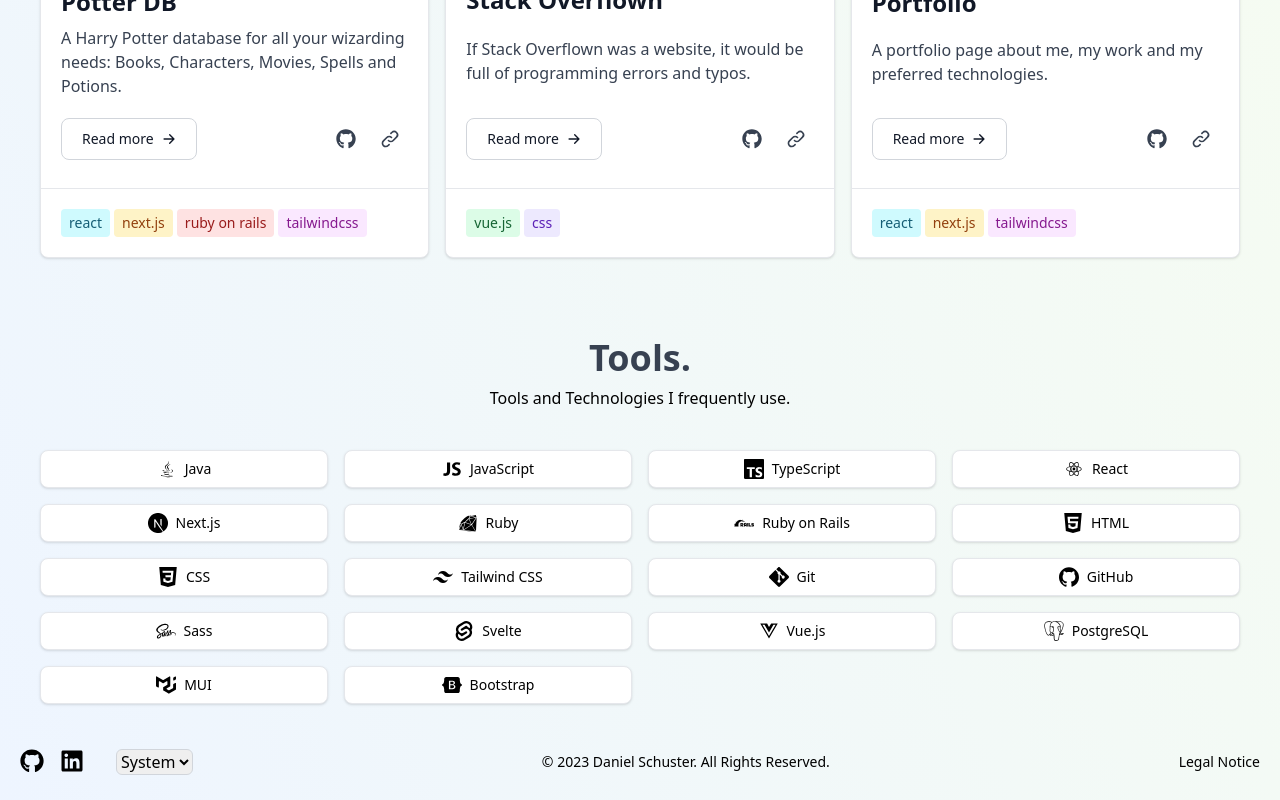
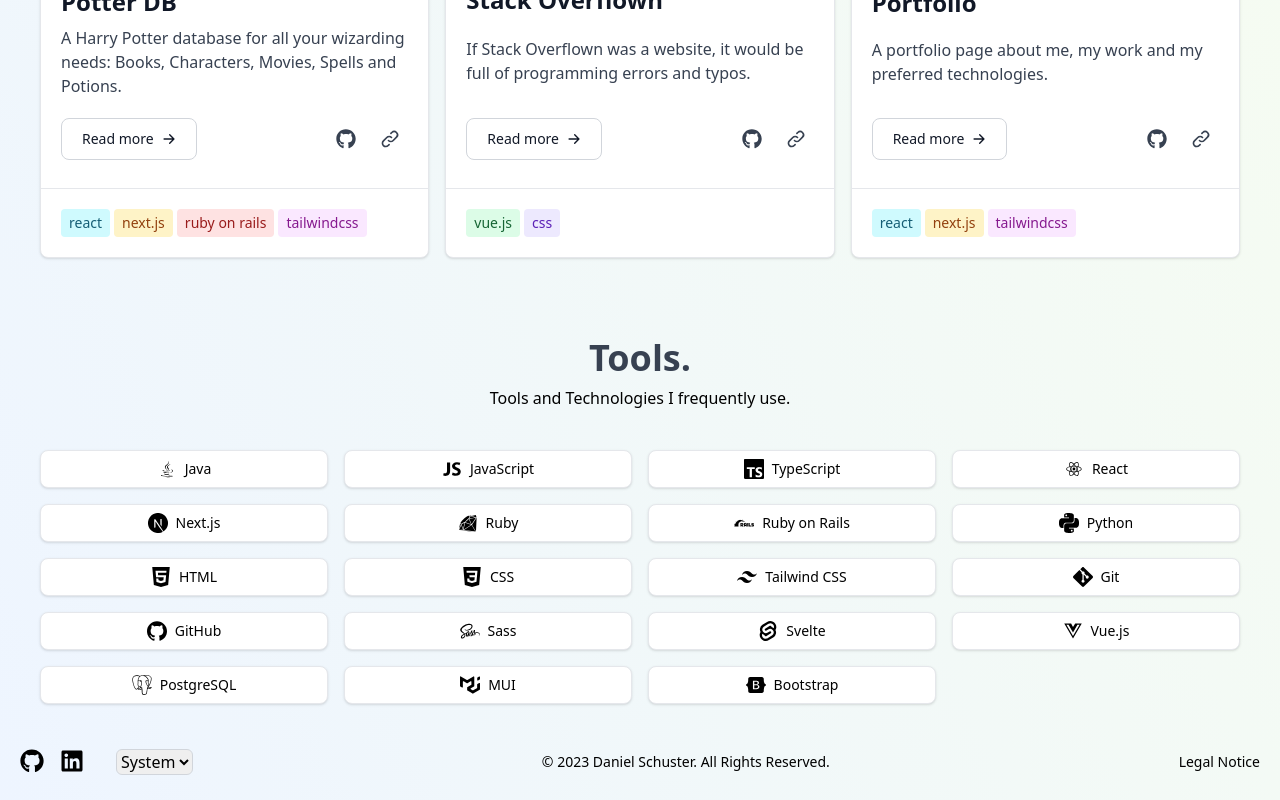
Before and after one commit to danielschuster-muc/danischu.com, a Next.js app: page / in a window 1280 px wide. Shown: the part 1799-2599 px from the top of the page. Built offline with nearby package versions, Linux system fonts and the light colour scheme.

Commit message:
add python to tools

```diff
--- a/components/Tools.tsx
+++ b/components/Tools.tsx
@@ -14,6 +14,7 @@
   SiGit,
   SiGithub,
   SiRubyonrails,
+  SiPython,
 } from "react-icons/si";
 import { DiJava, DiReact, DiRuby, DiSass } from "react-icons/di";
 import { FaVuejs } from "react-icons/fa";
@@ -46,6 +47,10 @@
   {
     label: "Ruby on Rails",
     icon: SiRubyonrails,
+  },
+  {
+    label: "Python",
+    icon: SiPython,
   },
   {
     label: "HTML",
```
